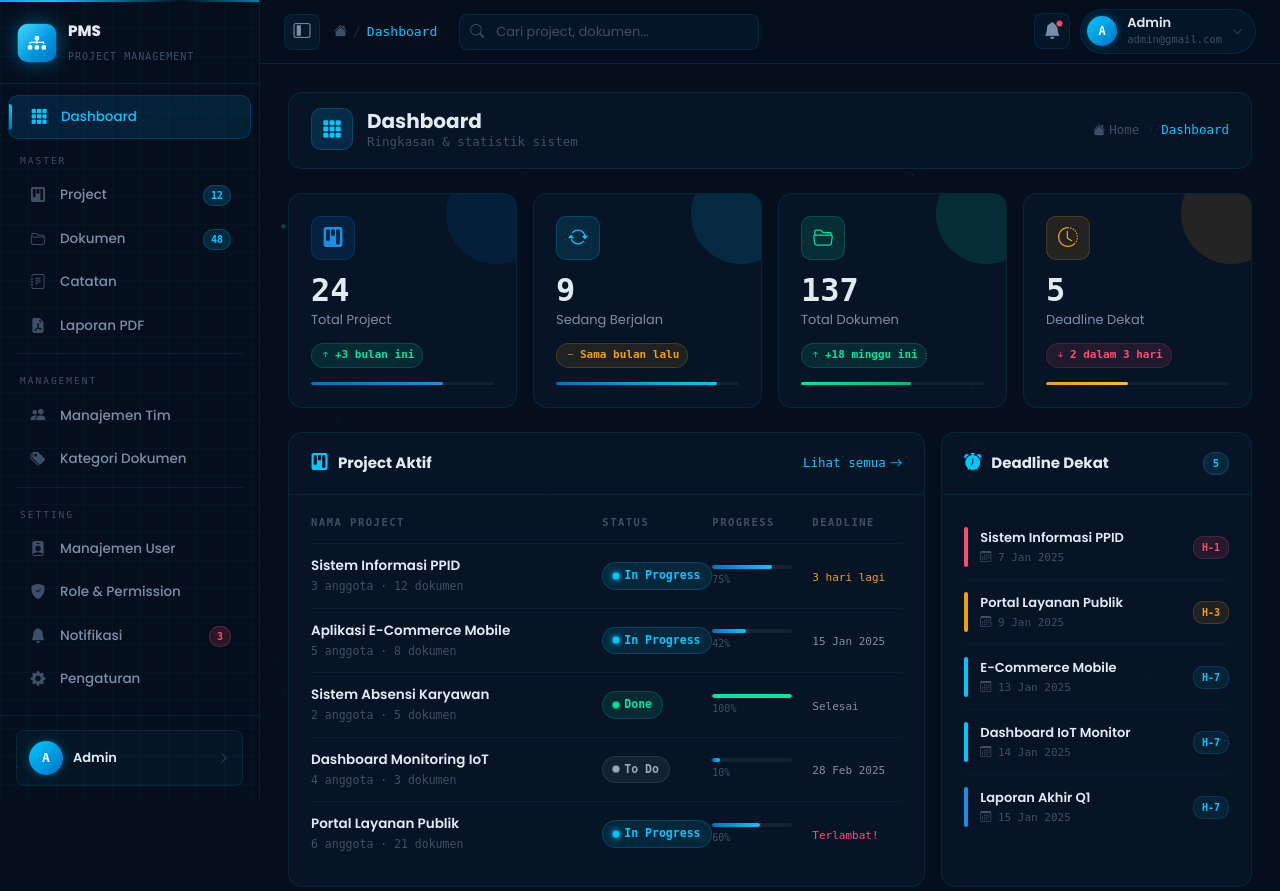
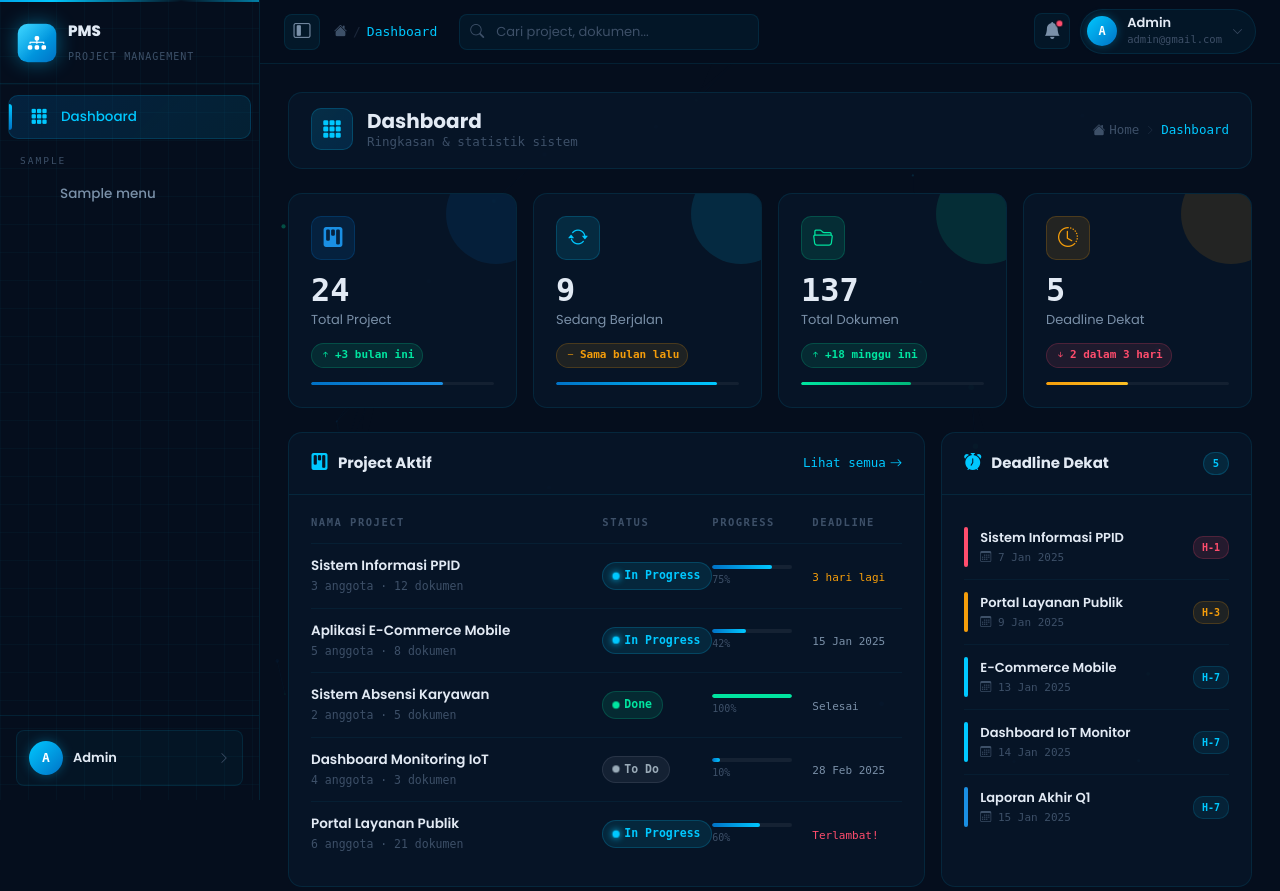
Before and after one commit to HumaCode/project-management-v2, a Laravel app: page /dashboard in a window 1280 px wide. Shown: the top 891 px of the page. Run offline with Laravel 12, Linux system fonts and the light colour scheme; a user stored in the database is signed in; data comes from the database, SQL or seed files in the repository; tables that the repository leaves empty hold one stand-in row (values such as "Sample post").

Commit message:
perbaikan sidebar menu

```diff
--- a/app/Helpers/Helper.php
+++ b/app/Helpers/Helper.php
@@ -107,25 +107,29 @@ if (!function_exists('user')) {
 
 
 if (!function_exists('menus')) {
-    function menus()
+    function menus($grouped = true)
     {
-        return Cache::rememberForever('menus', function () {
+        // 1. Ambil data asli (flat) dari cache agar query hanya 1x
+        $allMenus = Cache::rememberForever('menus_data', function () {
             return Menu::active()
                 ->orderBy('orders')
-                ->get()
-                ->groupBy('category');
+                ->get();
         });
+
+        // 2. Jika minta grouped (untuk Sidebar), lakukan grouping di memori PHP
+        if ($grouped) {
+            return $allMenus->groupBy('category');
+        }
+
+        // 3. Jika tidak, kembalikan data flat (untuk urlMenu)
+        return $allMenus;
     }
 }
 
 if (!function_exists('urlMenu')) {
     function urlMenu()
     {
-        return Cache::rememberForever('urlMenu', function () {
-            return Menu::active()
-                ->whereNotNull('url')
-                ->pluck('url')
-                ->toArray();
-        });
+        // Panggil menus(false) untuk mendapatkan collection flat, bukan grouped
+        return menus(false)->whereNotNull('url')->pluck('url')->toArray();
     }
 }
--- a/app/Models/Konfigurasi/Menu.php
+++ b/app/Models/Konfigurasi/Menu.php
@@ -52,4 +52,17 @@ class Menu extends Model
     {
         return $query->where('is_active', 1);
     }
+
+    public function getCountAttribute()
+    {
+        // if ($this->url == 'project') {
+        //     return \App\Models\Project::count(); // Ambil jumlah asli dari tabel project
+        // }
+
+        // if ($this->url == 'dokumen') {
+        //     return \App\Models\Document::count();
+        // }
+
+        return null;
+    }
 }
--- a/resources/views/layouts/partials/modal-logout.blade.php
+++ b/resources/views/layouts/partials/modal-logout.blade.php
@@ -12,7 +12,7 @@
                         dan Anda perlu login kembali untuk mengakses dashboard.</p>
                 </div>
                 <p style="font-size:13px;color:var(--muted);font-family:var(--mono)"><i class="bi bi-person-circle"></i>
-                    Logged in as: <span style="color:var(--cyan)">budi@example.com</span></p>
+                    Logged in as: <span style="color:var(--cyan)">{{ user('email') }}</span></p>
             </div>
             <div class="modal-footer">
                 <button type="button" class="btn-cancel" data-bs-dismiss="modal">
--- a/resources/views/layouts/partials/sidebar.blade.php
+++ b/resources/views/layouts/partials/sidebar.blade.php
@@ -7,59 +7,51 @@
         </div>
     </div>
     <nav class="sb-nav">
-        <a class="nav-link active" href="#" data-tip="Dashboard">
+        <a class="nav-link {{ request()->routeIs('dashboard') ? 'active' : '' }}" href="{{ route('dashboard') }}">
             <span class="nav-icon"><i class="bi bi-grid-3x3-gap-fill"></i></span>
             <span class="nav-text">Dashboard</span>
         </a>
-        <div class="nav-section">Master</div>
-        <a class="nav-link" href="#" data-tip="Project">
-            <span class="nav-icon"><i class="bi bi-kanban-fill"></i></span>
-            <span class="nav-text">Project</span>
-            <span class="nav-badge">12</span>
-        </a>
-        <a class="nav-link" href="#" data-tip="Dokumen">
-            <span class="nav-icon"><i class="bi bi-folder2-open"></i></span>
-            <span class="nav-text">Dokumen</span>
-            <span class="nav-badge">48</span>
-        </a>
-        <a class="nav-link" href="#" data-tip="Catatan">
-            <span class="nav-icon"><i class="bi bi-journal-text"></i></span>
-            <span class="nav-text">Catatan</span>
-        </a>
-        <a class="nav-link" href="#" data-tip="Laporan PDF">
-            <span class="nav-icon"><i class="bi bi-file-earmark-pdf-fill"></i></span>
-            <span class="nav-text">Laporan PDF</span>
-        </a>
-        <div class="nav-divider"></div>
-        <div class="nav-section">Management</div>
-        <a class="nav-link" href="#" data-tip="Manajemen Tim">
-            <span class="nav-icon"><i class="bi bi-people-fill"></i></span>
-            <span class="nav-text">Manajemen Tim</span>
-        </a>
-        <a class="nav-link" href="#" data-tip="Kategori Dokumen">
-            <span class="nav-icon"><i class="bi bi-tags-fill"></i></span>
-            <span class="nav-text">Kategori Dokumen</span>
-        </a>
-        <div class="nav-divider"></div>
-        <div class="nav-section">Setting</div>
-        <a class="nav-link" href="#" data-tip="Manajemen User">
-            <span class="nav-icon"><i class="bi bi-person-badge-fill"></i></span>
-            <span class="nav-text">Manajemen User</span>
-        </a>
-        <a class="nav-link" href="#" data-tip="Role & Permission">
-            <span class="nav-icon"><i class="bi bi-shield-fill-check"></i></span>
-            <span class="nav-text">Role & Permission</span>
-        </a>
-        <a class="nav-link" href="#" data-tip="Notifikasi">
-            <span class="nav-icon"><i class="bi bi-bell-fill"></i></span>
-            <span class="nav-text">Notifikasi</span>
-            <span class="nav-badge"
-                style="background:rgba(255,77,109,.15);color:var(--err);border-color:rgba(255,77,109,.25)">3</span>
-        </a>
-        <a class="nav-link" href="#" data-tip="Pengaturan">
-            <span class="nav-icon"><i class="bi bi-gear-fill"></i></span>
-            <span class="nav-text">Pengaturan</span>
-        </a>
+
+
+        @foreach (menus() as $category => $items)
+            @php
+                // Filter menu berdasarkan permission user
+                $filtered = $items->filter(function ($menu) {
+                    return user('can', 'menu ' . $menu->url);
+                });
+            @endphp
+
+            @if ($filtered->count())
+                {{-- Category Section --}}
+                <div class="nav-section">{{ strtoupper($category) }}</div>
+
+                {{-- Menu Items --}}
+                @foreach ($filtered as $menu)
+                    <a href="{{ url($menu->url) }}"
+                        class="nav-link {{ request()->is($menu->url . '*') ? 'active' : '' }}"
+                        data-tip="{{ $menu->name }}">
+
+                        <span class="nav-icon">
+                            <i class="{{ $menu->icon }}"></i>
+                        </span>
+
+                        <span class="nav-text">{{ $menu->name }}</span>
+
+                        {{-- Jika ada hitungan (count), tampilkan badgenya --}}
+                        {{-- @if ($menu->count)
+                            <span class="nav-badge">{{ $menu->count }}</span>
+                        @endif --}}
+
+
+                        {{-- Logika Badge (Jika ada kolom badge_count di database, jika tidak abaikan baris ini) --}}
+                        @if (isset($menu->badge_count) && $menu->badge_count > 0)
+                            <span class="nav-badge">{{ $menu->badge_count }}</span>
+                        @endif
+                    </a>
+                @endforeach
+            @endif
+        @endforeach
+
     </nav>
     <div class="sb-footer">
         <div class="sb-user">
```
